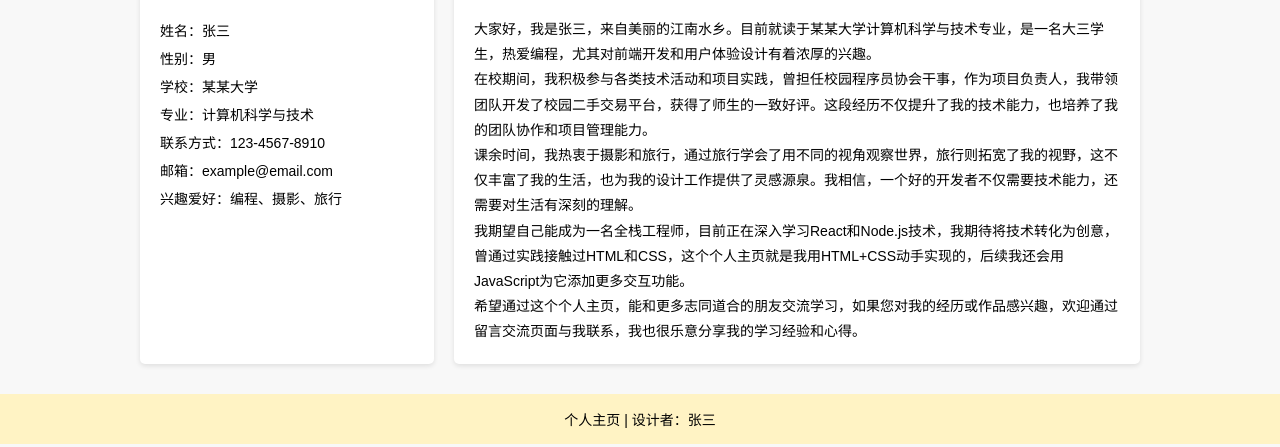
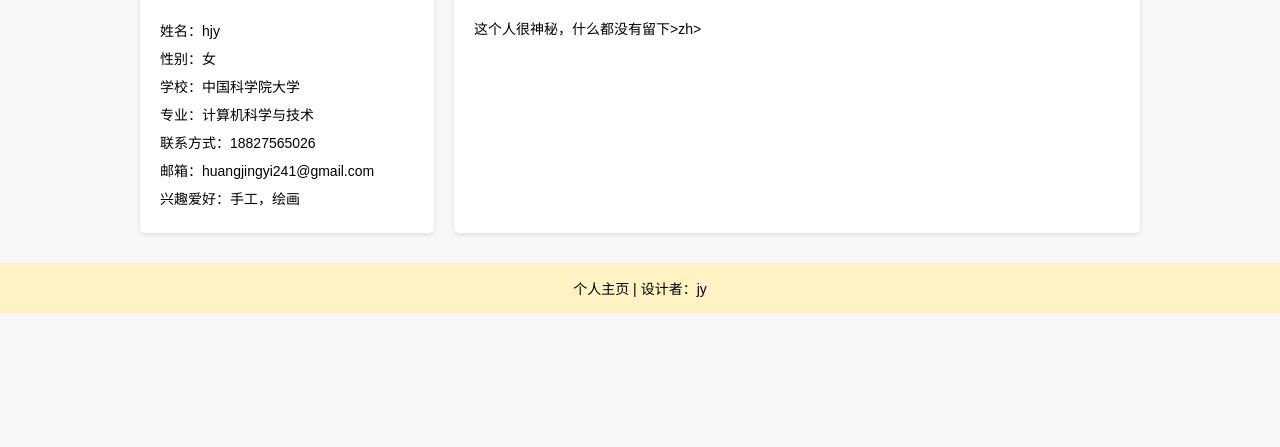
Before and after one commit to huang-designer/jingyi.github.io, a plain HTML site: page index.html in a window 1280 px wide. Shown: the part 353-800 px from the top of the page. Drawn offline with Linux system fonts and the light colour scheme.

Commit message:
Update index.html

```diff
--- a/index.html
+++ b/index.html
@@ -129,13 +129,13 @@
                 <img src="images/cat.png" alt="头像">
             </div>
             <div class="info">
-                <p>姓名：张三</p>
-                <p>性别：男</p>
-                <p>学校：某某大学</p>
+                <p>姓名：hjy</p>
+                <p>性别：女</p>
+                <p>学校：中国科学院大学</p>
                 <p>专业：计算机科学与技术</p>
-                <p>联系方式：123-4567-8910</p>
-                <p>邮箱：example@email.com</p>
-                <p>兴趣爱好：编程、摄影、旅行</p>
+                <p>联系方式：18827565026</p>
+                <p>邮箱：huangjingyi241@gmail.com</p>
+                <p>兴趣爱好：手工，绘画</p>
             </div>
         </div>
 
@@ -149,18 +149,15 @@
                 <img src="images/bunny.png" alt="图4">
             </div>
             <div class="text">
-                <p>大家好，我是张三，来自美丽的江南水乡。目前就读于某某大学计算机科学与技术专业，是一名大三学生，热爱编程，尤其对前端开发和用户体验设计有着浓厚的兴趣。</p>
-                <p>在校期间，我积极参与各类技术活动和项目实践，曾担任校园程序员协会干事，作为项目负责人，我带领团队开发了校园二手交易平台，获得了师生的一致好评。这段经历不仅提升了我的技术能力，也培养了我的团队协作和项目管理能力。</p>
-                <p>课余时间，我热衷于摄影和旅行，通过旅行学会了用不同的视角观察世界，旅行则拓宽了我的视野，这不仅丰富了我的生活，也为我的设计工作提供了灵感源泉。我相信，一个好的开发者不仅需要技术能力，还需要对生活有深刻的理解。</p>
-                <p>我期望自己能成为一名全栈工程师，目前正在深入学习React和Node.js技术，我期待将技术转化为创意，曾通过实践接触过HTML和CSS，这个个人主页就是我用HTML+CSS动手实现的，后续我还会用JavaScript为它添加更多交互功能。</p>
-                <p>希望通过这个个人主页，能和更多志同道合的朋友交流学习，如果您对我的经历或作品感兴趣，欢迎通过留言交流页面与我联系，我也很乐意分享我的学习经验和心得。</p>
+                <p>这个人很神秘，什么都没有留下>zh>
+
             </div>
         </div>
     </div>
 
     <!-- 页脚 -->
     <footer>
-        个人主页 | 设计者：张三
+        个人主页 | 设计者：jy
     </footer>
 </body>
 </html>
```
